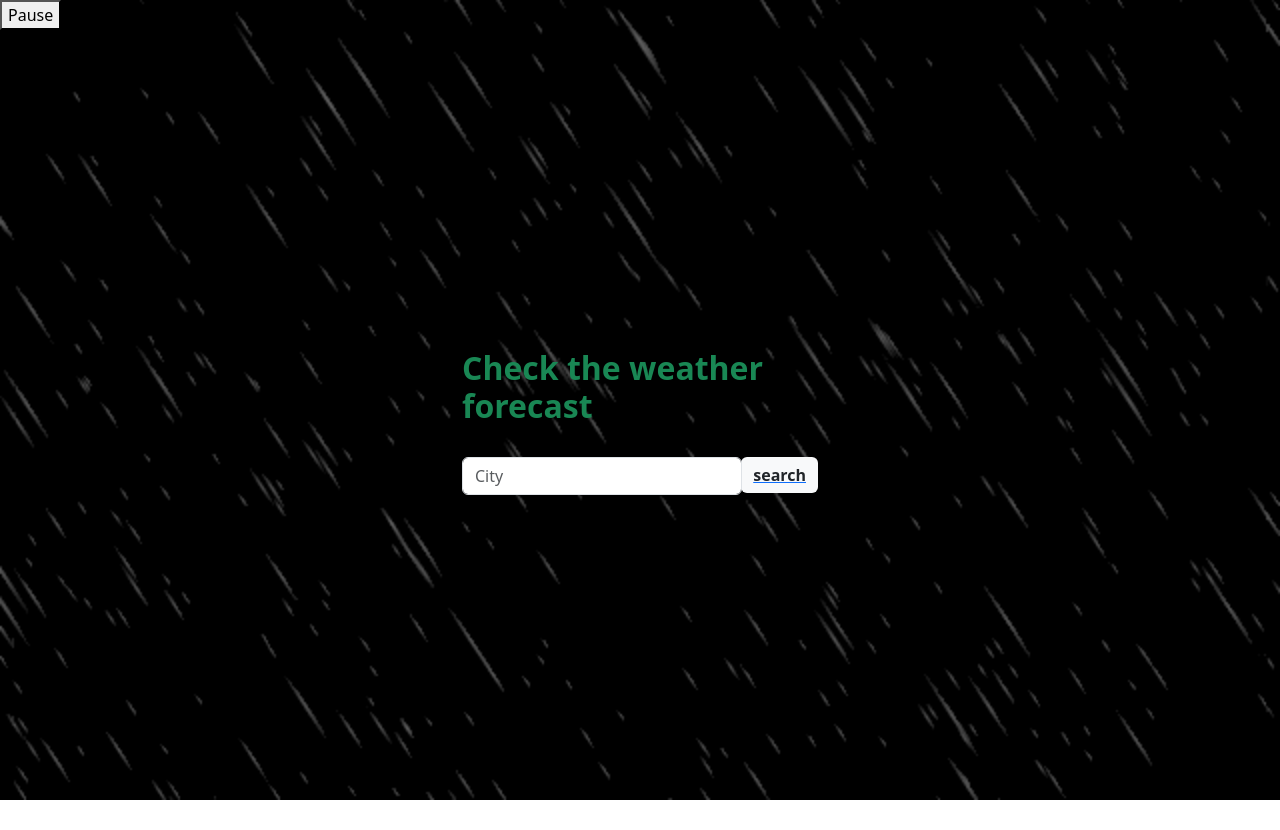
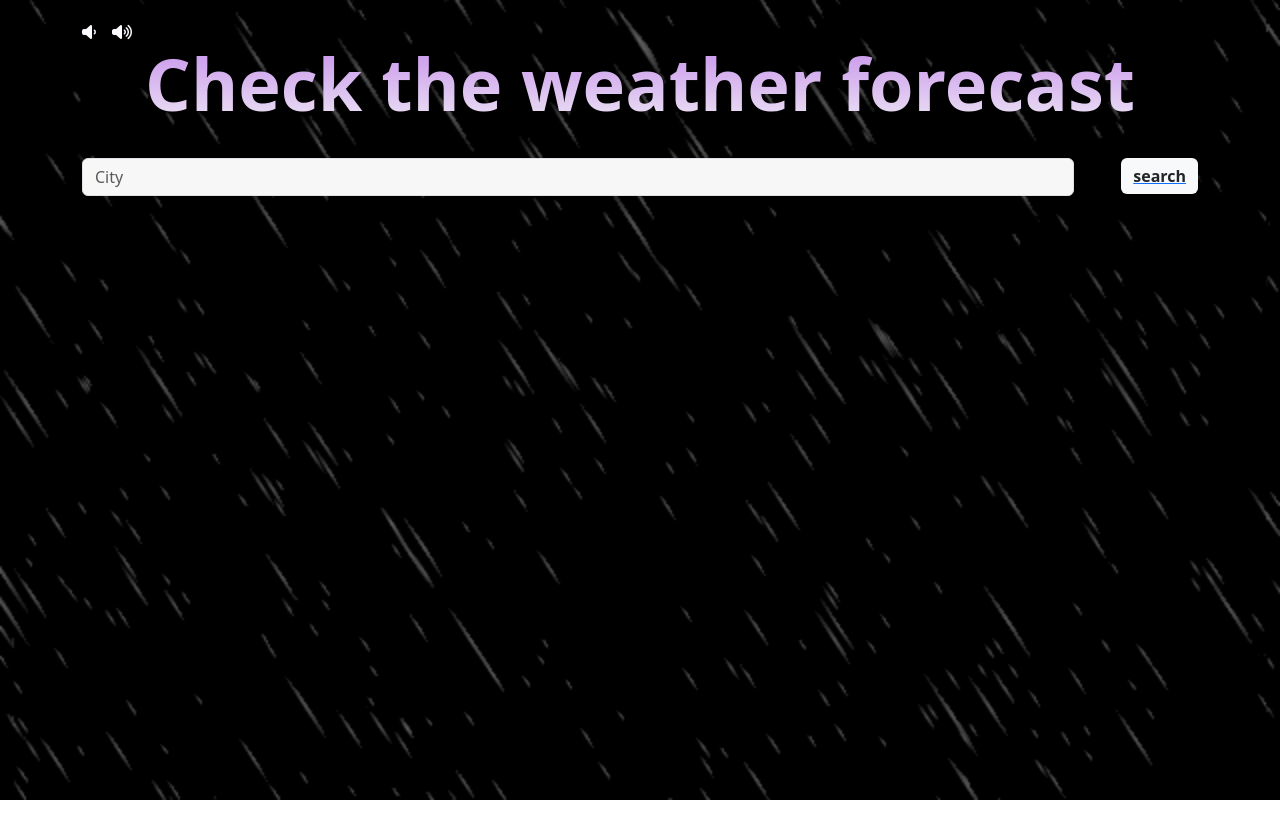
Before and after one commit to Tayyabakhatri/weatherApi-tayyaba-khatri, a React (Vite) app: page / in a window 1280 px wide. After the commit the page ends 800 px from the top, so only its background shows below. Built offline with nearby package versions, Linux system fonts and the light colour scheme.

Commit message:
features added

```diff
--- a/index.html
+++ b/index.html
@@ -6,6 +6,10 @@
   <link rel="icon" type="image/svg+xml" href="/vite.svg" />
   <meta name="viewport" content="width=device-width, initial-scale=1.0" />
   <title>weather app</title>
+   <!-- font awesome link -->
+   <link rel="stylesheet" href="https://cdnjs.cloudflare.com/ajax/libs/font-awesome/6.7.1/css/all.min.css"
+   integrity="sha512-5Hs3dF2AEPkpNAR7UiOHba+lRSJNeM2ECkwxUIxC1Q/FLycGTbNapWXB4tP889k5T5Ju8fs4b1P5z/iB4nMfSQ=="
+   crossorigin="anonymous" referrerpolicy="no-referrer" />
   <!-- bootstrap link -->
   <link href="https://cdn.jsdelivr.net/npm/bootstrap@5.3.3/dist/css/bootstrap.min.css" rel="stylesheet"
     integrity="sha384-QWTKZyjpPEjISv5WaRU9OFeRpok6YctnYmDr5pNlyT2bRjXh0JMhjY6hW+ALEwIH" crossorigin="anonymous">
--- a/src/Component/Weather.jsx
+++ b/src/Component/Weather.jsx
@@ -11,26 +11,39 @@ function Weather() {
   let ref = useRef(null);
   let [celcius, setCelcius] = useState("");
   let [fahranhiet, setFahrenhiet] = useState("");
+  let [error, setError] = useState("");
+
+
+  // function errorRendering() {
+  //   <div>
+  //     <p>{error}</p>
+  //   </div>;
+  // }
+
 
   // audio function
   let audioRef = useRef(null);
-  let [isPlay, setIsPlay] = useState(true);
+  let [isPlay, setIsPlay] = useState("");
   useEffect(() => {
     if (audioRef.current) {
       audioRef.current.volume = 0.5;
     }
+    setIsPlay(isPlay);
   }, []);
-  const playPause = () => {
+  const pause = () => {
     if (audioRef.current) {
       if (isPlay) {
         audioRef.current.pause();
-      } else {
+      }
+    }
+    setIsPlay(!isPlay);
+  };
+  const play = () => {
+    if (audioRef.current) {
       audioRef.current.play();
     }
-      setIsPlay(!isPlay)
-    }
+    setIsPlay(isPlay);
   };
-
   function text() {
     useEffect(() => {
       // Element ko reference ke zariye access karein
@@ -62,12 +75,17 @@ function Weather() {
       }
       text();
     } catch (e) {
-      console.log(e);
+      let error = e.message;
+      setError(error);
+      errorRendering();
+      console.log(error);
     }
   };
+
+
   function Fahranhiet(celsius) {
     const fahrenheitValue = (celsius * 9) / 5 + 32;
-    setFahrenheit(fahrenheitValue.toFixed(2));
+    setFahrenhiet(fahrenheitValue.toFixed(2));
   }
   return (
     <>
@@ -75,33 +93,40 @@ function Weather() {
         className="vh-100"
         style={{
           background: "url(./src/assets/SFFd.gif)",
-          // "url(https://mdbcdn.b-cdn.net/img/Photos/new-templates/bootstrap-weather/draw1.webp)",
           backgroundRepeat: "no-repeat",
           backgroundSize: "cover",
           backgroundPosition: "center",
         }}
       >
-        <i className="fa-solid fa-volume-low" style={{color: "#fafcff"}}></i>
         <audio ref={audioRef} autoPlay loop>
           <source
             src="./src/assets/mixkit-bad-weather-heavy-rain-and-thunder-1261.wav"
             type="audio/wav"
           />
         </audio>
-         <button onClick={playPause}>
-          {isPlay ? 'Pause' : 'Play'}
-        </button>
-        <div className="container py-5 h-100">
-          <div className="row d-flex justify-content-center align-items-center h-100">
-            <div className="col-md-8 col-lg-6 col-xl-4">
-              <h2 className="mb-4 pb-2 fw-bold tracking-in-expand text-success">
+        <div className="container  h-100">
+          <div className="d-flex gap-3 pt-4">
+            <i
+              className="fa-solid fa-volume-low"
+              onClick={pause}
+              style={{ color: "#fafcff" }}
+            ></i>
+            <i
+              className="fa-solid fa-volume-high"
+              onClick={play}
+              style={{ color: "#fafcff" }}
+            ></i>
+          </div>
+          <div className="text-center">
+            <h1 className="mb-4 pb-2 fw-bold tracking-in-expand text-white">
               Check the weather forecast
-              </h2>
-
-              <div className="input-group rounded mb-3">
+            </h1>
+          </div>
+          <div className="input-group rounded mb-3 gap-5">
             <input
               type="search"
-                  className="form-control rounded"
+              className="form-control rounded "
+              style={{ background: "#F7F7F7" }}
               placeholder="City"
               aria-label="Search"
               aria-describedby="search-addon"
@@ -109,7 +134,7 @@ function Weather() {
             />
             <a href="#!" type="button">
               <span
-                    className="input-group-text border-0 fw-bold"
+                className="input-group-text border-0 fw-bold  "
                 id="search-addon"
                 onClick={getCityName}
               >
@@ -118,10 +143,15 @@ function Weather() {
             </a>
           </div>
 
+          {error&&(
+            <div className="text-white text-center" style={{fontSize:"40px"}}>{error}</div>
+          )}
+
+          {/* <div className="row d-flex justify-content-center align-items-center "> */}
           {data && (
             <div
-                  className="card shadow-0  fade-in-left "
-                  style={{ backgroundColor: "gray" }}
+              className="card shadow-0 mt-5  fade-in-left "
+              style={{ backgroundColor: "url(./src/assets/QlQV.gif" }}
             >
               <div className="my-4 px-4">
                 <div className="form-check form-check-inline">
@@ -159,9 +189,7 @@ function Weather() {
                 </div>
               </div>
               <div className="card-body p-4">
-                    <h4 className="mb-1 sfw-normal text-focus-in">
-                      {data?.name}
-                    </h4>
+                <h4 className="mb-1 sfw-normal text-focus-in">{data?.name}</h4>
                 <p className="mb-2 ">
                   Current temperature:{" "}
                   <strong ref={ref}>{data?.main?.temp}°C</strong>
@@ -171,12 +199,11 @@ function Weather() {
                   <strong ref={ref}>{data?.main?.feels_like}°C</strong>
                 </p>
                 <p>
-                      Max: <strong ref={ref}>{data?.main?.temp_max}°C</strong>,
-                      Min: <strong ref={ref}>{data?.main?.temp_min}°C</strong>
+                  Max: <strong ref={ref}>{data?.main?.temp_max}°C</strong>, Min:{" "}
+                  <strong ref={ref}>{data?.main?.temp_min}°C</strong>
                 </p>
                 <p>
-                      Humidity:{" "}
-                      <strong ref={ref}>{data?.main?.humidity}</strong>
+                  Humidity: <strong ref={ref}>{data?.main?.humidity}</strong>
                 </p>
                 <p>
                   sea Level: <strong ref={ref}>{altitude}</strong>
@@ -196,8 +223,7 @@ function Weather() {
             </div>
           )}
         </div>
-          </div>
-        </div>
+        {/* </div> */}
       </section>
 
       {/* <div>
--- a/src/Component/weather.css
+++ b/src/Component/weather.css
@@ -1,7 +1,28 @@
-.sec {
-    background-color: #f5f6f7;
+body{
+    overflow-y: hidden;
 }
-
+h1 {
+    font-size: 72px;
+    background: -webkit-linear-gradient(#c68feb, #f0edf5);
+    -webkit-background-clip: text;
+    -webkit-text-fill-color: transparent;
+  }
+  @media screen and (max-width:768px)and (min-width:600px) {
+    h1{
+        font-size: 53px;
+    }
+  }
+  @media screen and (max-width:600px) {
+    h1{
+        font-size: 35px;
+    }
+  }
+  #card{
+    font-size: 30px;
+    background: -webkit-linear-gradient(#c5e2ee, #edecee);
+    -webkit-background-clip: text;
+    -webkit-text-fill-color: transparent;
+  }
 /* animista animations  */
 .tracking-in-expand {
     -webkit-animation: tracking-in-expand 0.7s cubic-bezier(0.215, 0.610, 0.355, 1.000) both;
```
Lines whose indentation alone changed are shown as unchanged.
